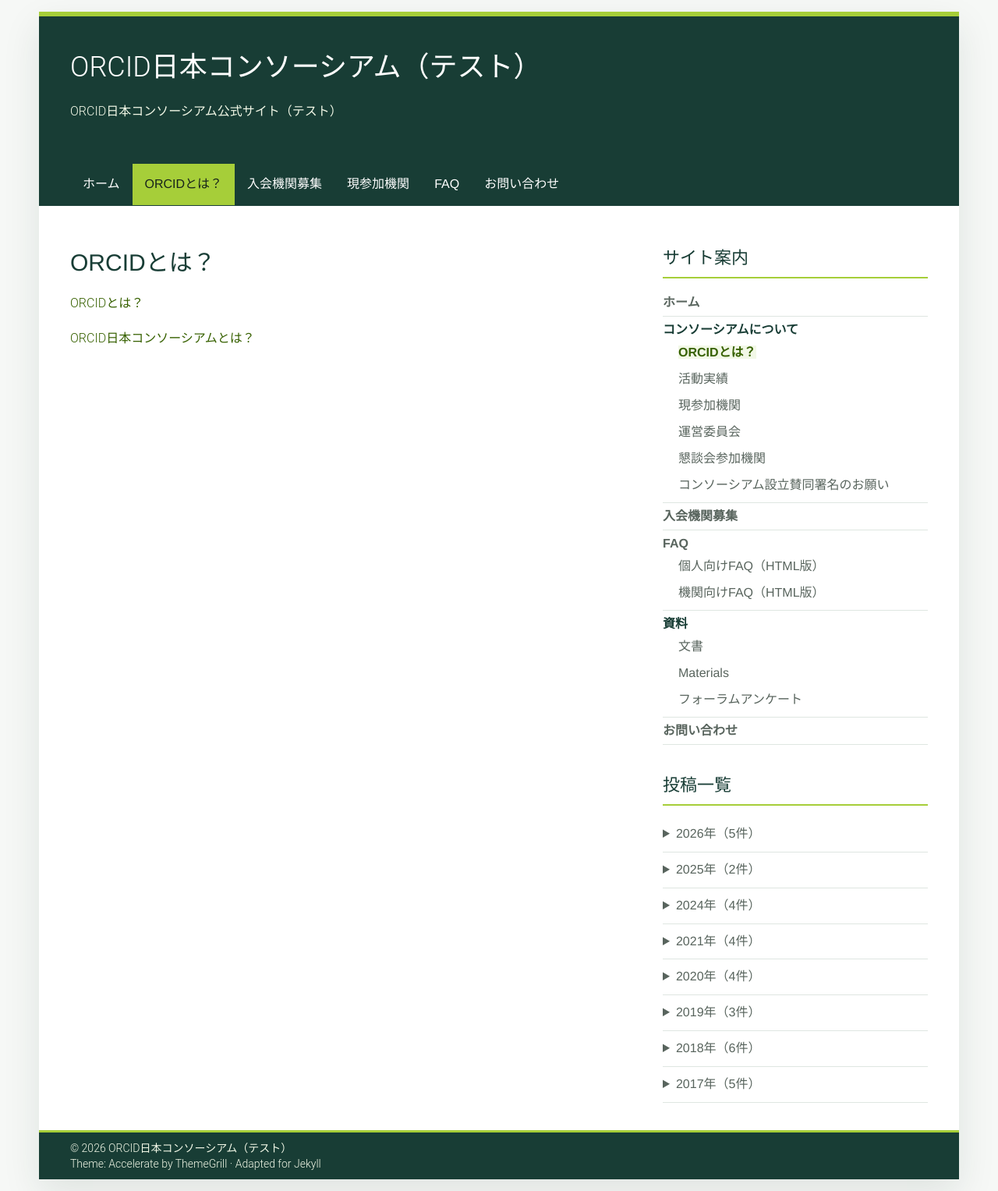
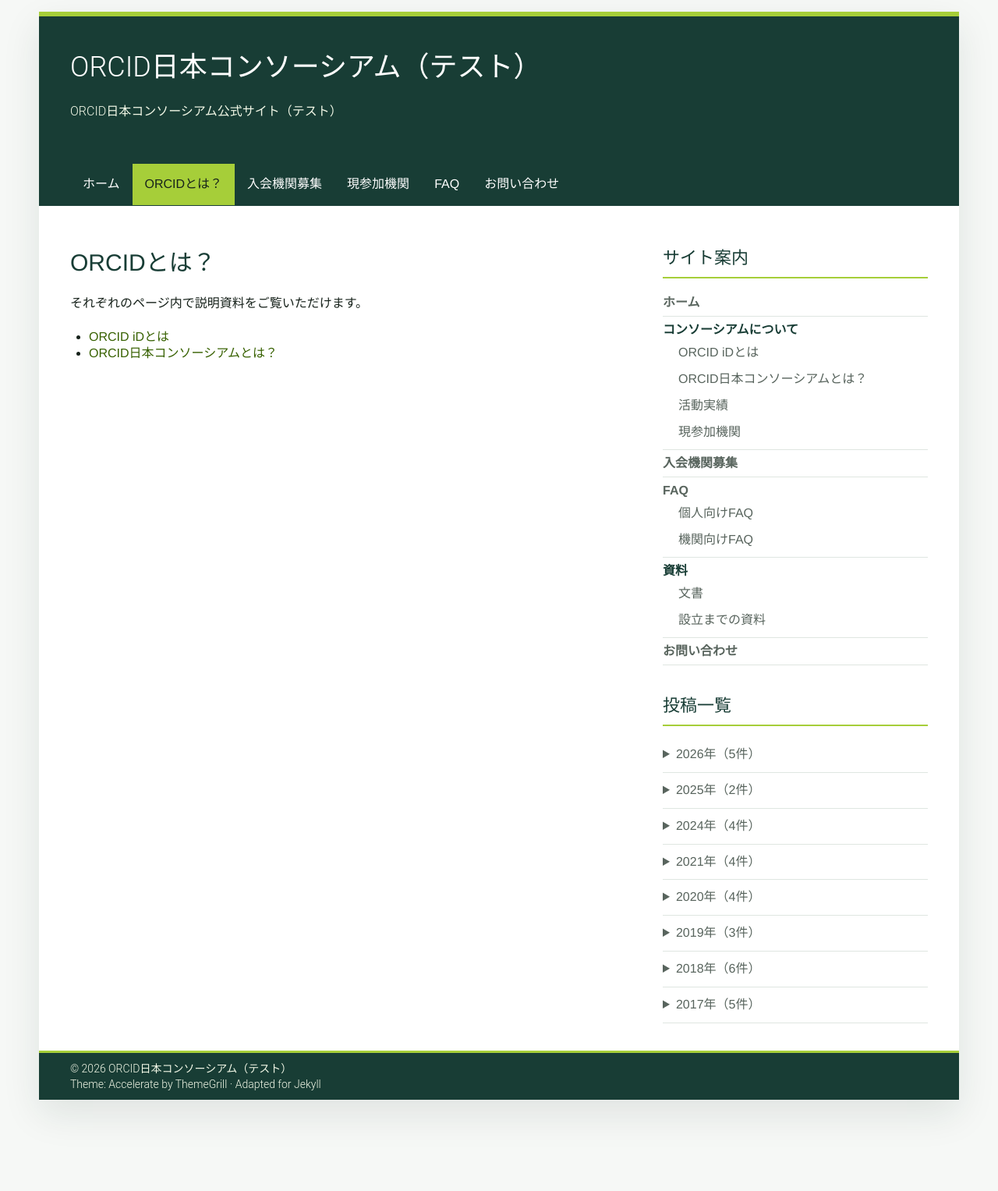
Before and after one commit to MasaoMori/ORCID-JP-Cons, a Jekyll site: the page built from pages/orcidとは-431.md, in a window 1280 px wide. Shown: the whole page at 78% size. Built offline with Jekyll 4.4.1, drawn with Linux system fonts in a browser that asks for light colours; after the commit the page ends 1425 px from its top, so only the background shows below that.

Commit message:
Add inline PDF guide pages and simplify sidebar navigation

```diff
--- a/_data/navigation.yml
+++ b/_data/navigation.yml
@@ -21,38 +21,32 @@
     url: /
   - title: コンソーシアムについて
     children:
-      - title: ORCIDとは？
-        url: /orcidとは？/
+      - title: ORCID iDとは
+        url: /orcid-overview/
+      - title: ORCID日本コンソーシアムとは？
+        url: /consortium-overview/
       - title: 活動実績
         url: /活動実績/
       - title: 現参加機関
         url: /members/
-      - title: 運営委員会
-        url: /コンソーシアム運営委員会/
-      - title: 懇談会参加機関
-        url: /participants/
-      - title: コンソーシアム設立賛同署名のお願い
-        url: /コンソーシアム設立賛同署名のお願い/
   - title: 入会機関募集
     url: /2020/01/16/subscription-apply/
   - title: FAQ
     url: /faq/
     new_tab: true
     children:
-      - title: 個人向けFAQ（HTML版）
+      - title: 個人向けFAQ
         url: /faq/orcid-individual-faq-ja.html
         new_tab: true
-      - title: 機関向けFAQ（HTML版）
+      - title: 機関向けFAQ
         url: /faq/orcid-institution-faq-ja.html
         new_tab: true
   - title: 資料
     children:
       - title: 文書
         url: /文書/
-      - title: Materials
+      - title: 設立までの資料
         url: /materials/
-      - title: フォーラムアンケート
-        url: /forumcomm/
   - title: お問い合わせ
     url: /contact/
 
--- a/assets/accelerate/css/jekyll.css
+++ b/assets/accelerate/css/jekyll.css
@@ -36,6 +36,7 @@
 .entry-content code { font-family: ui-monospace, monospace; font-size: .9em; }
 .entry-content table { display: block; overflow-x: auto; max-width: 100%; }
 .entry-content .contact-form { display: block; width: 100%; max-width: 100%; border: 0; margin: 24px 0; background: var(--wash); }
+.entry-content .pdf-viewer { display: block; width: 100%; height: 80vh; min-height: 480px; max-height: 1100px; border: 1px solid var(--line); margin: 24px 0; background: var(--wash); }
 .entry-content a, .news-item a, .archive-list a { color: var(--link); }
 .entry-title { overflow-wrap: anywhere; }
 #secondary .widget-title { font-size: 22px; border-bottom: 2px solid var(--orcid); padding-bottom: 8px; margin-bottom: 14px; }
--- /dev/null
+++ b/pages/consortium-overview.md
@@ -0,0 +1,17 @@
+---
+layout: page
+title: ORCID日本コンソーシアムとは？
+permalink: /consortium-overview/
+---
+
+<iframe
+  class="pdf-viewer"
+  src="{{ '/wp-content/uploads/2022/05/ORCIDコンソーシアム説明資料＿森.pdf' | relative_url }}#pagemode=none&amp;navpanes=0"
+  title="ORCID日本コンソーシアムとは？ 説明資料 PDF"
+  width="100%"
+  height="850">
+</iframe>
+
+PDFが表示されない場合は、<a href="{{ '/wp-content/uploads/2022/05/ORCIDコンソーシアム説明資料＿森.pdf' | relative_url }}" target="_blank" rel="noopener noreferrer">PDFを別タブで開いてください</a>。
+
+[説明資料の一覧へ戻る](/orcidとは？/)
--- /dev/null
+++ b/pages/orcid-overview.md
@@ -0,0 +1,17 @@
+---
+layout: page
+title: ORCID iDとは
+permalink: /orcid-overview/
+---
+
+<iframe
+  class="pdf-viewer"
+  src="{{ '/wp-content/uploads/2022/05/ORCID-Infographic-Japanese-.pdf' | relative_url }}#pagemode=none&amp;navpanes=0"
+  title="ORCID iDとは 説明資料 PDF"
+  width="100%"
+  height="850">
+</iframe>
+
+PDFが表示されない場合は、<a href="{{ '/wp-content/uploads/2022/05/ORCID-Infographic-Japanese-.pdf' | relative_url }}" target="_blank" rel="noopener noreferrer">PDFを別タブで開いてください</a>。
+
+[説明資料の一覧へ戻る](/orcidとは？/)
--- a/pages/orcidとは-431.md
+++ b/pages/orcidとは-431.md
@@ -9,8 +9,7 @@
 tags: []
 ---
 
-[ORCIDとは？](http://orcid-jp.net/wp-content/uploads/2022/05/ORCID-Infographic-Japanese-.pdf)
+それぞれのページ内で説明資料をご覧いただけます。
 
-
-
-[ORCID日本コンソーシアムとは？](http://orcid-jp.net/wp-content/uploads/2022/05/ORCIDコンソーシアム説明資料＿森.pdf)
+- [ORCID iDとは](/orcid-overview/)
+- [ORCID日本コンソーシアムとは？](/consortium-overview/)
```
